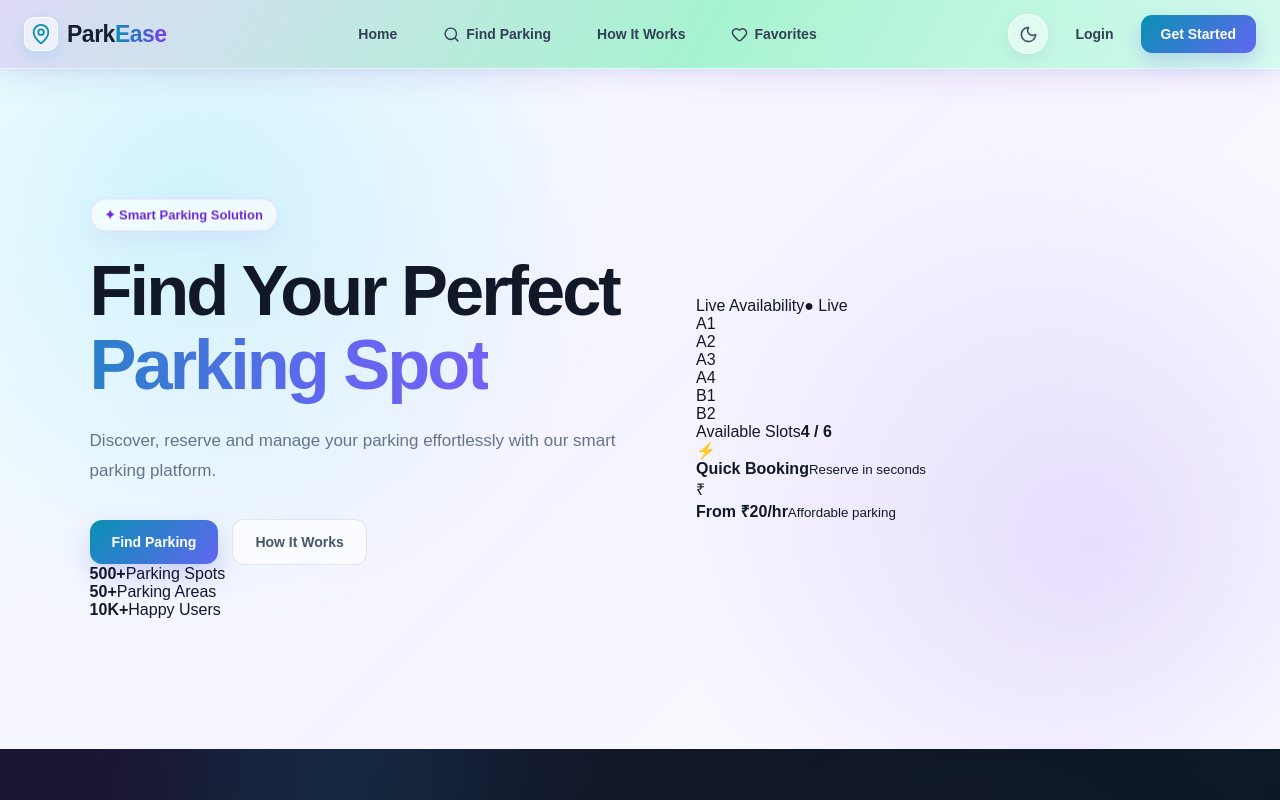
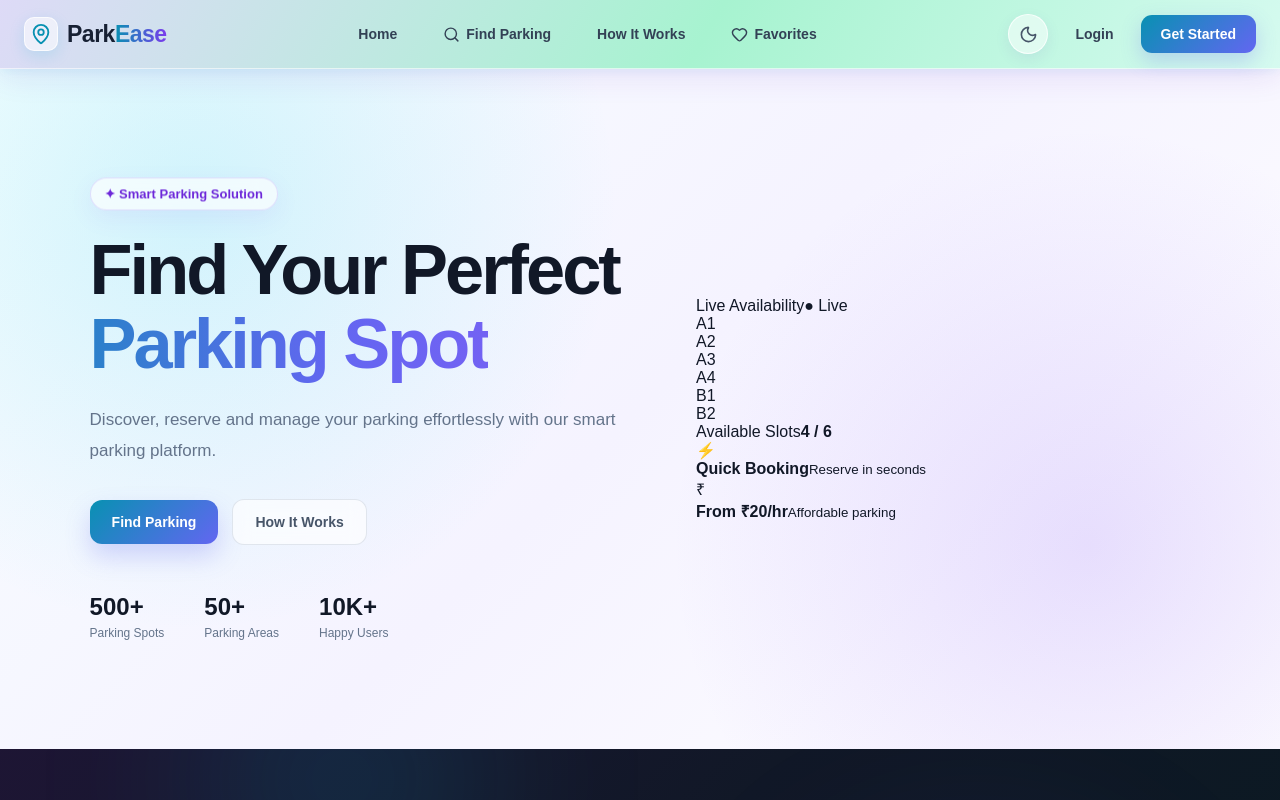
Before and after one commit to dibeyendu-dev/smart-parking-system, a React (Vite) app: page / in a window 1280 px wide. Shown: the top 800 px of the page. Built offline with nearby package versions, Linux system fonts and the light colour scheme.

Commit message:
Hero part 4 added

```diff
--- a/src/css/Home.css
+++ b/src/css/Home.css
@@ -215,3 +215,31 @@
 
   background: rgba(255, 255, 255, 0.9);
 }
+
+/* ======================================== HERO STATS ======================================== */
+
+.hero-stats {
+  display: flex;
+  align-items: center;
+  gap: 40px;
+
+  margin-top: 48px;
+}
+
+.hero-stat {
+  display: flex;
+  flex-direction: column;
+  gap: 5px;
+}
+
+.hero-stat strong {
+  font-size: 24px;
+
+  color: #111827;
+}
+
+.hero-stat span {
+  color: #64748b;
+
+  font-size: 12px;
+}
```
